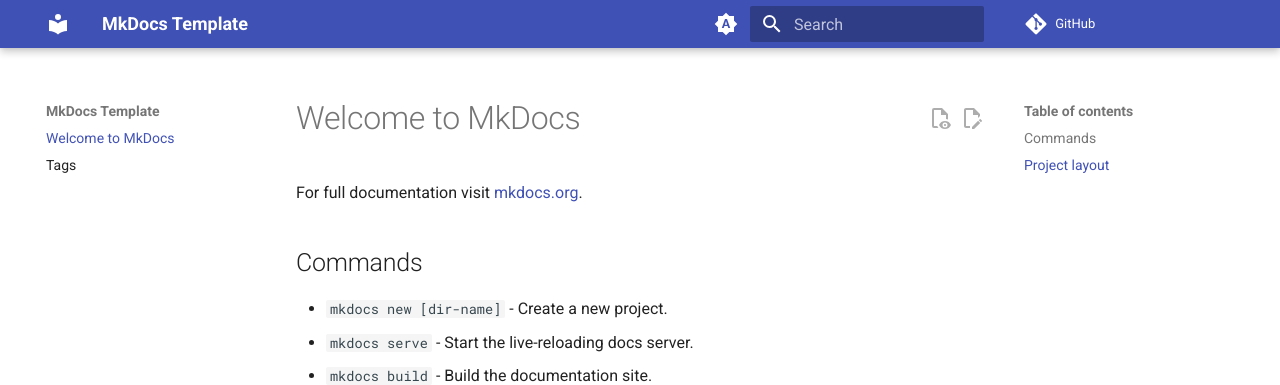
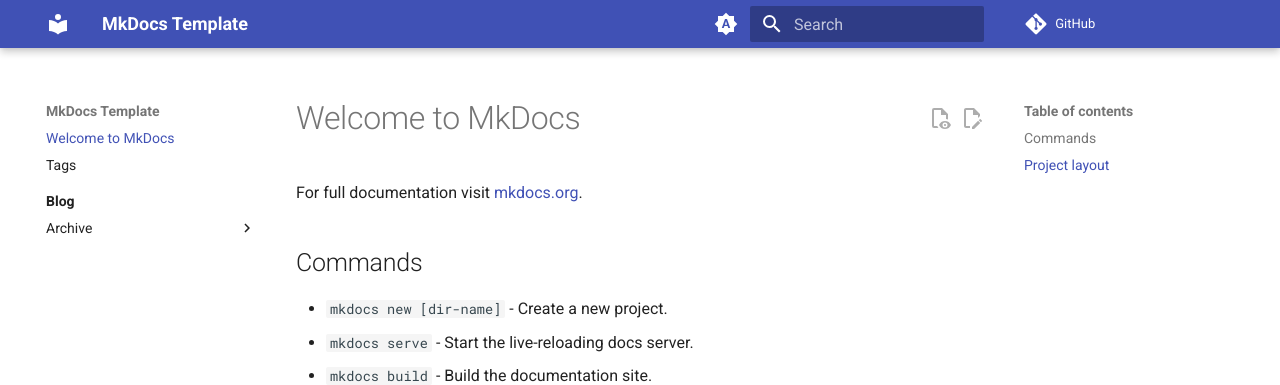
Before and after one commit to matthew-shaw/mkdocs, an MkDocs documentation site: the page built from docs/index.md, in a window 1280 px wide. Shown: the top 385 px of the page. Built offline with MkDocs 1.6.1 and Material for MkDocs 9.7.7, drawn with Linux system fonts in a browser that asks for light colours; comment, search, counter and statistics services are not loaded.

Commit message:
blog navigation

```diff
--- a/mkdocs.yml
+++ b/mkdocs.yml
@@ -17,6 +17,8 @@
 nav:
   - index.md
   - tags.md
+  - Blog:
+     - blog/index.md
 
 theme:
   name: material
@@ -44,6 +46,7 @@
     - content.action.edit
     - content.action.view
     - navigation.footer
+    - navigation.indexes
     - navigation.sections
     - navigation.top
     - search.highlight
```
